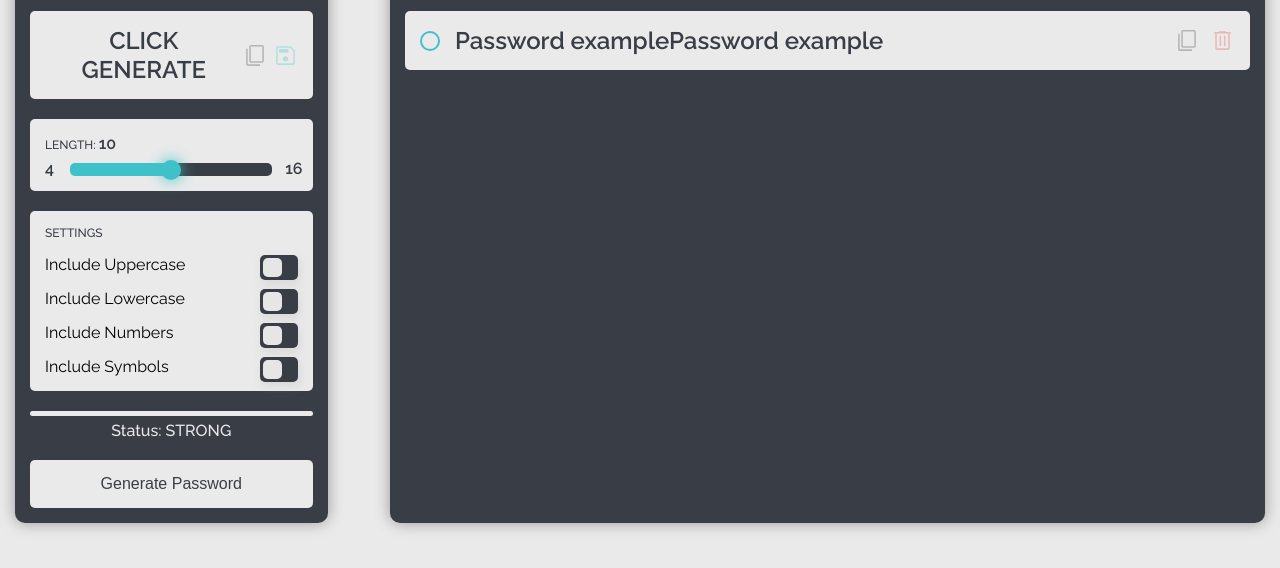
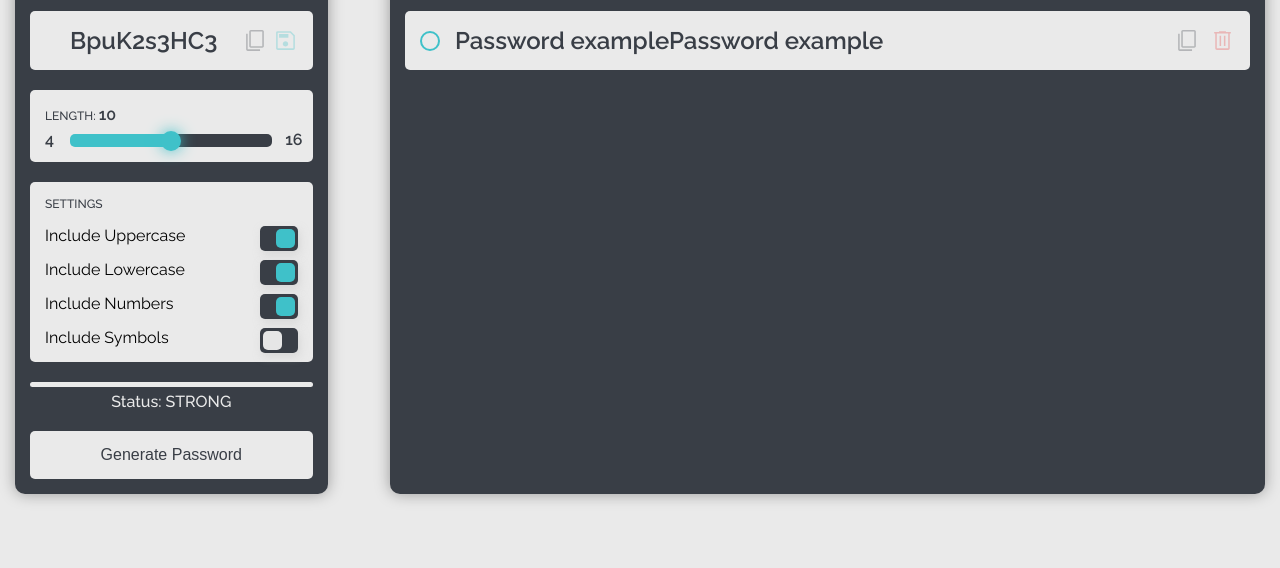
Before and after one commit to MORVWY/password-generator, a plain HTML site: page index.html in a window 1280 px wide. Both pictures are taken after a click on the button "Generate Password". Shown: the part 174-742 px from the top of the page. Drawn offline with Linux system fonts and the light colour scheme.

Commit message:
almost finished generator block

```diff
--- a/index.html
+++ b/index.html
@@ -25,13 +25,13 @@
             <h2 class="generator__header headers-enterance">Generate</h2>
 
             <div class="generator-password item-enterance">
-                <div class="generator-password__item">click generate</div>
+                <div class="generator-password__item">CLICK GENERATE</div>
                 <img class="copy" src="icons/copy.svg" alt="copy icon" title="Copy password">
                 <img class="save" src="icons/save.svg" alt="save icon" title="Save password">
             </div>
 
             <div class="generator-length item-enterance" data-min="4" data-max="16">
-                <div class="generator-length__title">length: <span></span></div>
+                <div class="generator-length__title">length: <input></input></div>
                 <input class="generator-length__slider" type="range" id="slider" min="4" max="16" value="10">
             </div>
 
@@ -41,7 +41,7 @@
 
                 <div class="generator-settings__uppercase settings">
                     <div>Include Uppercase</div>
-                    <input type="checkbox" id="uppercase">
+                    <input type="checkbox" id="uppercase" checked>
                     <div class="toggle">
                         <label for="uppercase" class="toggle__item uppercase"></label>
                     </div>
@@ -49,7 +49,7 @@
 
                 <div class="generator-settings__lowercase settings">
                     <div>Include Lowercase</div>
-                    <input type="checkbox" id="lowercase">
+                    <input type="checkbox" id="lowercase" checked>
                     <div class="toggle">
                         <label for="lowercase" class="toggle__item lowercase"></label>
                     </div>
@@ -57,7 +57,7 @@
 
                 <div class="generator-settings__numbers settings">
                     <div>Include Numbers</div>
-                    <input type="checkbox" id="number">
+                    <input type="checkbox" id="number" checked>
                     <div class="toggle">
                         <label for="number" class="toggle__item number"></label>
                     </div>
@@ -74,7 +74,7 @@
             </div>
 
             <div class="generator-level item-enterance">
-                <div class="generator-level__line"></div>
+                <div class="generator-level__line"><span></span></div>
                 <div class="generator-level__status headers-enterance">Status: <span>strong</span></div>
             </div>
 
@@ -102,7 +102,7 @@
                 <div class="passwords__recent-item">Password examplePassword example</div>
 
                 <div class="passwords__recent-icons">
-                    <img class="copy" src="icons/copy.svg" alt="copy icon" title="Copy password">
+                    <img class="copy copy-saved" src="icons/copy.svg" alt="copy icon" title="Copy password">
                     <img class="delete-item" src="icons/delete/delete-item.svg" alt="delete icon"
                         title="Delete password">
                 </div>
--- a/js/app.js
+++ b/js/app.js
@@ -2,14 +2,11 @@ import {
     onSliderChange
 } from './slider.js';
 
+import {
+    generatorLogic
+} from './generatorLogic.js';
+
 window.addEventListener('DOMContentLoaded', () => {
     onSliderChange();
-
-    document.querySelector('.copy').addEventListener('click', () => {
-        function secureMathRandom() {
-            return console.log(window.crypto.getRandomValues(new Uint32Array(1))[0] / (Math.pow(2, 32) - 1));
-        }
-
-        secureMathRandom();
-    });
+    generatorLogic();
 });
--- /dev/null
+++ b/js/buttons.js
@@ -0,0 +1,8 @@
+export const copyBtn = document.querySelector('.copy'),
+    saveBtn = document.querySelector('.save'),
+    generateBtn = document.querySelector('.generator__button'),
+    deletePickedBtn = document.querySelector('.delete-picked'),
+    deleteAllBtn = document.querySelector('.delete-all'),
+    deleteCheckbox = document.querySelector('#passwords__recent-checkbox'),
+    copySavedBtn = document.querySelector('.copy-saved'),
+    deleteSavedBtn = document.querySelector('.delete-item');
--- a/js/generatorLogic.js
+++ b/js/generatorLogic.js
@@ -1,14 +1,101 @@
-function generatorLogic() {
+import {
+    generateBtn
+} from './buttons.js';
 
+export function generatorLogic() {
+
+    // DOM ELEMENTS
+    const body = document.querySelector('body'),
+        password = body.querySelector('.generator-password__item'),
+        passwordLength = body.querySelector('.generator-length__title input'),
+        upperCaseEl = body.querySelector('#uppercase'),
+        lowerCaseEl = body.querySelector('#lowercase'),
+        numberEl = body.querySelector('#number'),
+        symbolEl = body.querySelector('#symbol'),
+        statusLine = body.querySelector('.generator-level__line span'),
+        statusWord = body.querySelector('.generator-level__status span');
+
+    // MAIN OBJ WITH ELEMENTS
     const randomFunc = {
+        upper: getRandomUpper,
         lower: getRandomLower,
-        upper: getRandomUpper,
         number: getRandomNumber,
         symbol: getRandomSymbol,
     };
 
-    function secureMathRandom() {
-        return window.crypto.getRandomValues(new Uint32Array(1))[0] / (Math.pow(2, 32) - 1);
+    // GENERATE EVENT LISTENER
+    generateBtn.addEventListener('click', () => {
+        const length = +passwordLength.value;
+
+        const hasUpper = upperCaseEl.checked;
+        const hasLower = lowerCaseEl.checked;
+        const hasNumber = numberEl.checked;
+        const hasSymbol = symbolEl.checked;
+
+        password.innerText = generatePassword(hasUpper, hasLower, hasNumber, hasSymbol, length);
+    });
+
+    // GENERATE PASSWORD FUNCTION
+    function generatePassword(upper, lower, number, symbol, length) {
+        let generatedPassword = '';
+
+        const typesCount = upper + lower + number + symbol;
+        const typesArr = [{upper}, {lower}, {number}, {symbol}].filter(item => Object.values(item)[0]);
+
+        if (typesCount === 0) {
+            return console.log('Chose one of the settigns');
+        }
+
+        if (typesCount === 1 || typesCount === 2) {
+            statusLine.classList.add('weak');
+        }
+
+        for (let i = 0; i < length; i++) {
+            typesArr.forEach(type => {
+                const funcName = Object.keys(type)[0];
+
+                generatedPassword += randomFunc[funcName]();
+            });
+        }
+
+        return generatedPassword.slice(0, length)
+            .split('').sort(() => Math.random() - 0.5)
+            .join('');
     }
 
+    function disableOnlyCheckbox(){
+        let totalChecked = [upperCaseEl, lowerCaseEl, numberEl, symbolEl].filter(el => el.checked);
+
+        totalChecked.forEach(el => {
+            if(totalChecked.length == 1){
+                el.disabled = true;
+            }else{
+                el.disabled = false;
+            }
+        });
+    }
+
+    [upperCaseEl, lowerCaseEl, numberEl, symbolEl].forEach(el => {
+        el.addEventListener('click', () => {
+            disableOnlyCheckbox();
+        });
+    });
+
+    // GET RANDOM VALUES LOGIC
+    function getRandomUpper() {
+        return String.fromCharCode(Math.floor(Math.random() * 26) + 65);
+    }
+
+    function getRandomLower() {
+        return String.fromCharCode(Math.floor(Math.random() * 26) + 97);
+    }
+
+    function getRandomNumber() {
+        return String.fromCharCode(Math.floor(Math.random() * 10) + 48);
+    }
+
+    function getRandomSymbol() {
+        const symbols = '~!@#$%^&*()_+{}":?><;.,';
+        return symbols[Math.floor(Math.random() * symbols.length)];
+    }
 }
--- a/js/slider.js
+++ b/js/slider.js
@@ -1,13 +1,13 @@
 function onSliderChange() {
     const slider = document.querySelector("#slider");
-    const output = document.querySelector(".generator-length__title span");
+    const output = document.querySelector(".generator-length__title input");
 
     const sliderValue = slider.value;
 
-    output.innerHTML = sliderValue;
+    output.value = sliderValue;
 
     slider.oninput = function () {
-        output.innerHTML = this.value;
+        output.value = this.value;
     };
 
     function handleInputChange(e) {
--- a/scss/_generator.scss
+++ b/scss/_generator.scss
@@ -32,7 +32,6 @@
                 font-weight: 600;
                 width: 95%;
                 height: auto;
-                text-transform: uppercase;
             }
         }
 
@@ -53,10 +52,15 @@
                 font-weight: 500;
                 text-transform: uppercase;
 
-                span {
+                input {
                     color: $dark-color;
                     font-size: 1rem;
                     font-weight: 600;
+                    width: 10%;
+                    background-color: $main-bg-color;
+                    outline: none;
+                    border: none;
+                    font-family: 'Raleway', sans-serif;
                 }
             }
 
--- a/scss/_level.scss
+++ b/scss/_level.scss
@@ -11,6 +11,14 @@
                 border: none;
                 border-radius: 5px;
                 background-color: $main-bg-color;
+
+                span {
+                    display: block;
+                    width: 100%;
+                    height: 100%;
+                    border: none;
+                    border-radius: 5px;
+                }
             }
 
             &__status {
@@ -25,5 +33,11 @@
                 }
             }
         }
+
+        .weak {
+            background-color: red;
+            width: 25%;
+            border-radius: 5px 0 0 5px;
+        }
     }
 }
```
Also changed, not shown: css/styles.css.
